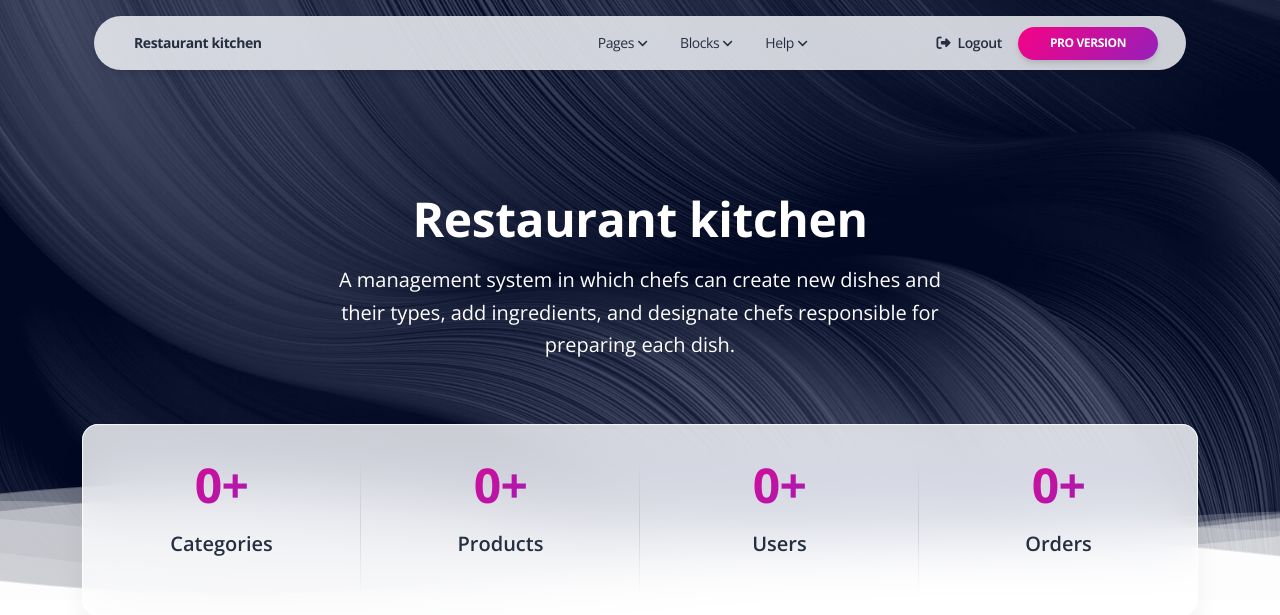
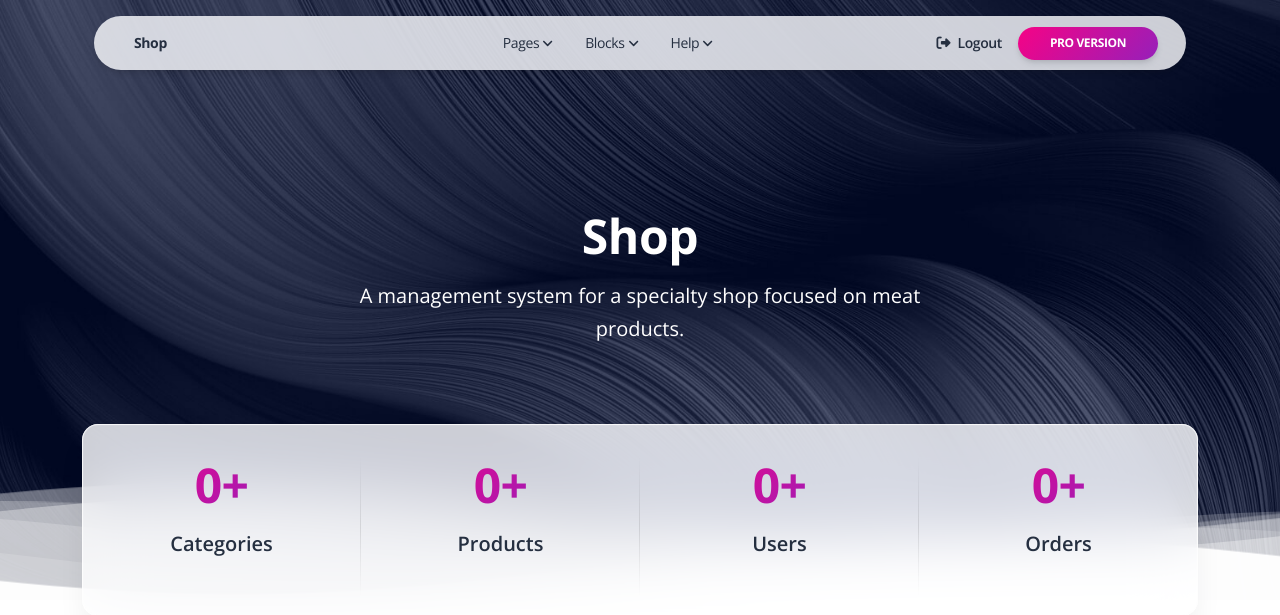
Before and after one commit to B0hdanR/minishop_manager, a Django app: page / in a window 1280 px wide. Shown: the top 615 px of the page. Run offline with Django 5.2, Linux system fonts and the light colour scheme; data that the repository does not hold is empty; some libraries are stand-ins or nearby versions.

Commit message:
update base layouts and navigation structure

```diff
--- a/templates/includes/navigation.html
+++ b/templates/includes/navigation.html
@@ -6,7 +6,7 @@
           <div class="container-fluid">
             <a class="navbar-brand font-weight-bolder ms-sm-3"
                href="/" rel="tooltip" title="Designed and Coded by Creative Tim" data-placement="bottom">
-              Restaurant kitchen
+              Shop
             </a>
             <button class="navbar-toggler shadow-none ms-2" type="button" data-bs-toggle="collapse" data-bs-target="#navigation" aria-controls="navigation" aria-expanded="false" aria-label="Toggle navigation">
               <span class="navbar-toggler-icon mt-2">
--- a/templates/layouts/base-presentation.html
+++ b/templates/layouts/base-presentation.html
@@ -22,7 +22,7 @@ Coded by www.creative-tim.com
   <link rel="canonical" href="https://appseed.us/ui-kit/soft-ui-design-system"/>
 
   <title>
-    Restaurant kitchen - {% block title %}{% endblock %} | AppSeed
+    Shop - {% block title %}{% endblock %} | AppSeed
   </title>
 
   <!--     Fonts and icons     -->
--- a/templates/layouts/base.html
+++ b/templates/layouts/base.html
@@ -22,7 +22,7 @@ Coded by www.creative-tim.com
   <link rel="canonical" href="https://appseed.us/ui-kit/soft-ui-design-system"/>
 
   <title>
-    Restaurant kitchen - {% block title %}{% endblock %} | AppSeed
+    Shop - {% block title %}{% endblock %} | AppSeed
   </title>
 
   <!--     Fonts and icons     -->
--- a/templates/shop/index.html
+++ b/templates/shop/index.html
@@ -15,14 +15,14 @@
           <div class="col-lg-7 text-center mx-auto">
             <h1 class="text-white pt-3 mt-n5">
               <a class="text-white" target="_blank"
-                 href="https://appseed.us/ui-kit/soft-ui-design-system">Restaurant kitchen</a>
+                 href="https://appseed.us/ui-kit/soft-ui-design-system">Shop</a>
             </h1>
             <p class="lead text-white mt-3">
 {#              Open Source Bootstrap 5 UI Kit - See <a class="text-white" href="/">Presentation</a>.#}
 {#              <br />#}
 {#              Designed by <a class="text-white" target="_blank" href="https://bit.ly/3fKQZaL" target="_blank">Creative Tim</a>#}
 {#              - Coded by <a class="text-white" target="_blank" href="https://appseed.us" target="_blank">AppSeed</a>.#}
-                A management system in which chefs can create new dishes and their types, add ingredients, and designate chefs responsible for preparing each dish.
+                A management system for a specialty shop focused on meat products.
             </p>
           </div>
         </div>
```
